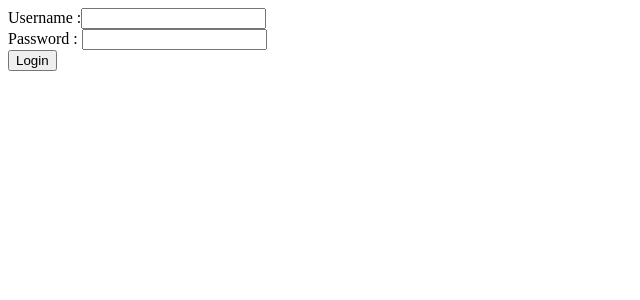
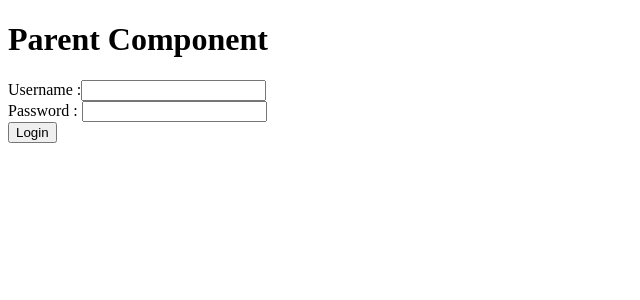
Before and after one commit to acciojob/lift-state-up-5-Yash708262, a React app: page / in a window 1280 px wide. Shown: the top 300 px of the page, without its empty margins (0-640 px from the left). Built offline with nearby package versions, Linux system fonts and the light colour scheme.

Commit message:
Update LoginForm.js

```diff
--- a/src/components/LoginForm.js
+++ b/src/components/LoginForm.js
@@ -7,6 +7,7 @@ const LoginForm = ({ setIsLoggedIn }) => {
         console.log("Form submitted!");
         setIsLoggedIn(true);
     }}>
+     <h1>Parent Component</h1>
       <label>Username :</label>
       <input></input><br></br>
        <label>Password : </label>
```
